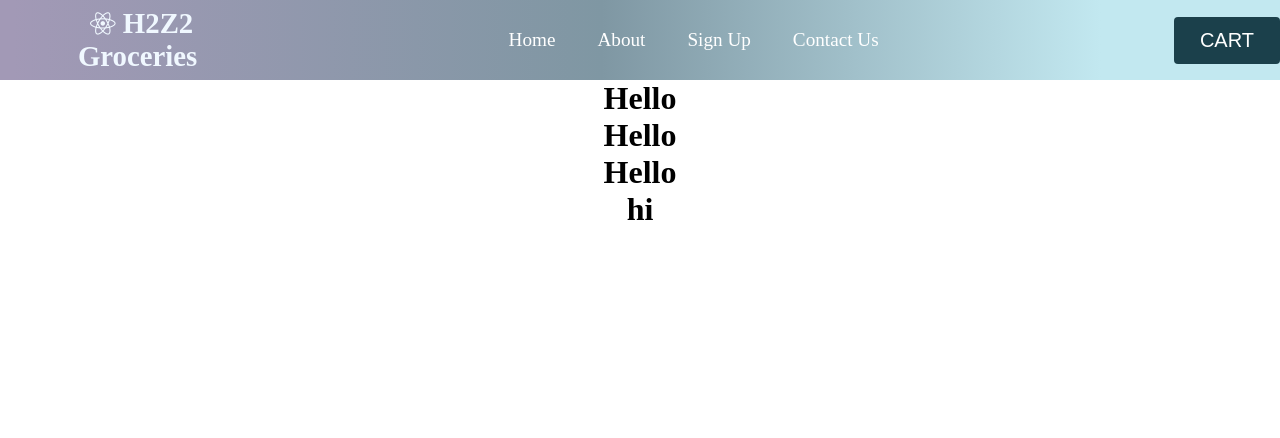
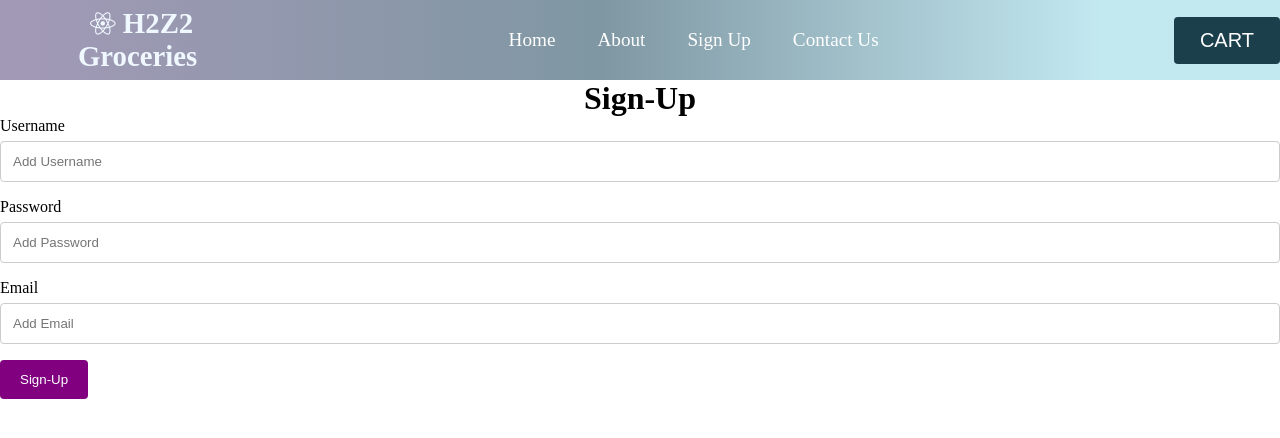
Before and after one commit to huzaifazia17/Online_Grocery_Store, a React (Create React App) app: page /SignUp in a window 1280 px wide. Shown: the top 438 px of the page. Built offline with nearby package versions, Linux system fonts and the light colour scheme; data requests are answered from the project's data file; a web font is replaced by a local one.

Commit message:
sign up form with database

```diff
--- /dev/null
+++ b/db.json
@@ -0,0 +1,28 @@
+{
+  "users": [
+    {
+      "username": "zubxxr",
+      "password": "sadsad123",
+      "email": "zubxxr@gmail.com",
+      "id": 1
+    },
+    {
+      "username": "sadsads",
+      "password": "sadsa123",
+      "email": "sadsadas@gmail.com",
+      "id": 2
+    },
+    {
+      "username": "d",
+      "password": "d",
+      "email": "d",
+      "id": 3
+    },
+    {
+      "username": "hn",
+      "password": "n",
+      "email": "n",
+      "id": 4
+    }
+  ]
+}
--- a/package.json
+++ b/package.json
@@ -7,6 +7,7 @@
     "@testing-library/react": "^11.2.7",
     "@testing-library/user-event": "^12.8.3",
     "bootstrap": "^5.1.3",
+    "json-server": "^0.17.0",
     "react": "^17.0.2",
     "react-bootstrap": "^2.0.2",
     "react-dom": "^17.0.2",
@@ -20,7 +21,8 @@
     "start": "react-scripts start",
     "build": "react-scripts build",
     "test": "react-scripts test",
-    "eject": "react-scripts eject"
+    "eject": "react-scripts eject",
+    "server": "json-server --watch db.json --port 7000"
   },
   "eslintConfig": {
     "extends": [
--- a/src/App.js
+++ b/src/App.js
@@ -2,23 +2,26 @@ import './Styles/App.css';
 import NavBar from './JavaScript/NavBar.js'
 import Home from './JavaScript/Home.js'
 import About from './JavaScript/About.js'
-import SignUp from './JavaScript/SignUp.js'
 import Contact from './JavaScript/Contact.js'
 import Cart from './JavaScript/Cart.js'
 import { BrowserRouter as Router, Routes, Route } from 'react-router-dom';
 
+import SignUpForm from './JavaScript/SignUp/SignUpForm.js'
 
 
 const App = () => {
+
   return (
+
     <Router>
+
       <div className="App">
         {/*Navbar Component */}
         <NavBar />
         <Routes>
           <Route path="/" exact element={<Home />} />
           <Route path="/About" element={<About />} />
-          <Route path="/SignUp" element={<SignUp />} />
+          <Route path="/SignUp" element={<SignUpForm />} />
           <Route path="/ContactUs" element={<Contact />} />
           <Route path="/Cart" element={<Cart />} />
         </Routes>
--- a/src/JavaScript/SignUp.js
+++ /dev/null
@@ -1,16 +0,0 @@
-
-const SignUp = () => {
-    return (
-        <div>
-            <h1>Hello</h1>
-            <h1>Hello</h1>
-            <h1>Hello</h1>
-            <h1>hi</h1>
-
-        </div>
-
-    )
-}
-
-
-export default SignUp;
--- /dev/null
+++ b/src/JavaScript/SignUp/Header.js
@@ -0,0 +1,20 @@
+import PropTypes from 'prop-types'
+
+const Header = ({ title}) => {
+
+  return (
+    <header className='header'>
+      <h1>{title}</h1>
+    </header>
+  )
+}
+
+Header.defaultProps = {
+  title: 'Sign-Up',
+}
+
+Header.propTypes = {
+  title: PropTypes.string.isRequired,
+}
+
+export default Header
--- /dev/null
+++ b/src/JavaScript/SignUp/SignUp.js
@@ -0,0 +1,61 @@
+import { useState } from 'react'
+
+const SignUp = ({onAdd}) => {
+  const [username, setUsername] = useState('')
+  const [password, setPassword] = useState('')
+  const [email, setEmail] = useState('')
+
+  const onSubmit = (e) => {
+    e.preventDefault()
+
+    if (!username) {
+      alert('Please add a task')
+      return
+    }
+
+  onAdd({ username, password, email })
+
+    setUsername('')
+    setPassword('')
+    setEmail('')
+  }
+
+  return (
+    <form className='add-form' onSubmit={onSubmit}>
+      <div className='form-control'>
+        <label>Username</label>
+        <input
+          type='text'
+          placeholder='Add Username'
+          value={username}
+          onChange={(e) => setUsername(e.target.value)}
+        />
+      </div>
+      <div className='form-control'>
+        <label>Password</label>
+        <input
+          type='text'
+          placeholder='Add Password'
+          value={password}
+          onChange={(e) => setPassword(e.target.value)}
+        />
+      </div>
+
+      <div className='form-control'>
+        <label>Email</label>
+        <input
+          type='text'
+          placeholder='Add Email'
+          value={email}
+          onChange={(e) => setEmail(e.target.value)}
+        />
+      </div>
+
+      <input type='submit' value='Sign-Up' className='btn btn-block'
+         />
+    </form>
+  )
+
+}
+
+export default SignUp
--- /dev/null
+++ b/src/JavaScript/SignUp/SignUpForm.js
@@ -0,0 +1,58 @@
+import {useState, useEffect } from 'react'
+import SignUp from './SignUp.js'
+import Header from './Header.js'
+
+
+const SignUpForm = () => {
+    const [users, setUsers] = useState([])
+
+  useEffect(() => {
+    const getUsers = async () => {
+      const usersFromServer = await fetchUsers()
+      setUsers(usersFromServer)
+    }
+
+    getUsers()
+  }, [])
+
+  //Fetch users
+  const fetchUsers = async () => {
+    const res = await fetch('http://localhost:7000/users')
+    const data = await res.json()
+
+    return data
+  }
+
+  //Fetch user
+  const fetchUser = async (id) => {
+    const res = await fetch(`http://localhost:7000/users/${id}`)
+    const data = await res.json()
+
+    return data
+  }
+
+// Add User
+    const addUser = async (user) => {
+        const res = await fetch('http://localhost:7000/users', {
+            method: 'POST',
+            headers: {
+                'Content-type': 'application/json',
+            },
+            body: JSON.stringify(user),
+        })
+
+        const data = await res.json()
+
+        setUsers([...users, data])
+    }
+    return (
+        <div className = 'container'>
+        <Header/>
+
+        <SignUp onAdd={addUser} />
+
+        </div>
+    )
+}
+
+export default SignUpForm
--- a/src/Styles/SignUp.css
+++ b/src/Styles/SignUp.css
@@ -0,0 +1,34 @@
+.add-form {
+    margin-bottom: 40px;
+  }
+
+  .form-control {
+    margin: 20px 0;
+  }
+
+  .form-control label {
+    display: block;
+  }
+
+  .form-control input {
+    width: 100%;
+    height: 40px;
+    margin: 5px;
+    padding: 3px 7px;
+    font-size: 17px;
+  }
+
+  .form-control-check {
+    display: flex;
+    align-items: center;
+    justify-content: space-between;
+  }
+
+  .form-control-check label {
+    flex: 1;
+  }
+
+  .form-control-check input {
+    flex: 2;
+    height: 20px;
+  }
```
Also changed, not shown: src/JavaScript/SignUp/User.js (added, +11 -0 lines), src/JavaScript/SignUp/Users.js (added, +13 -0 lines), 1 other file (tests, documents, lock files or other folders).
